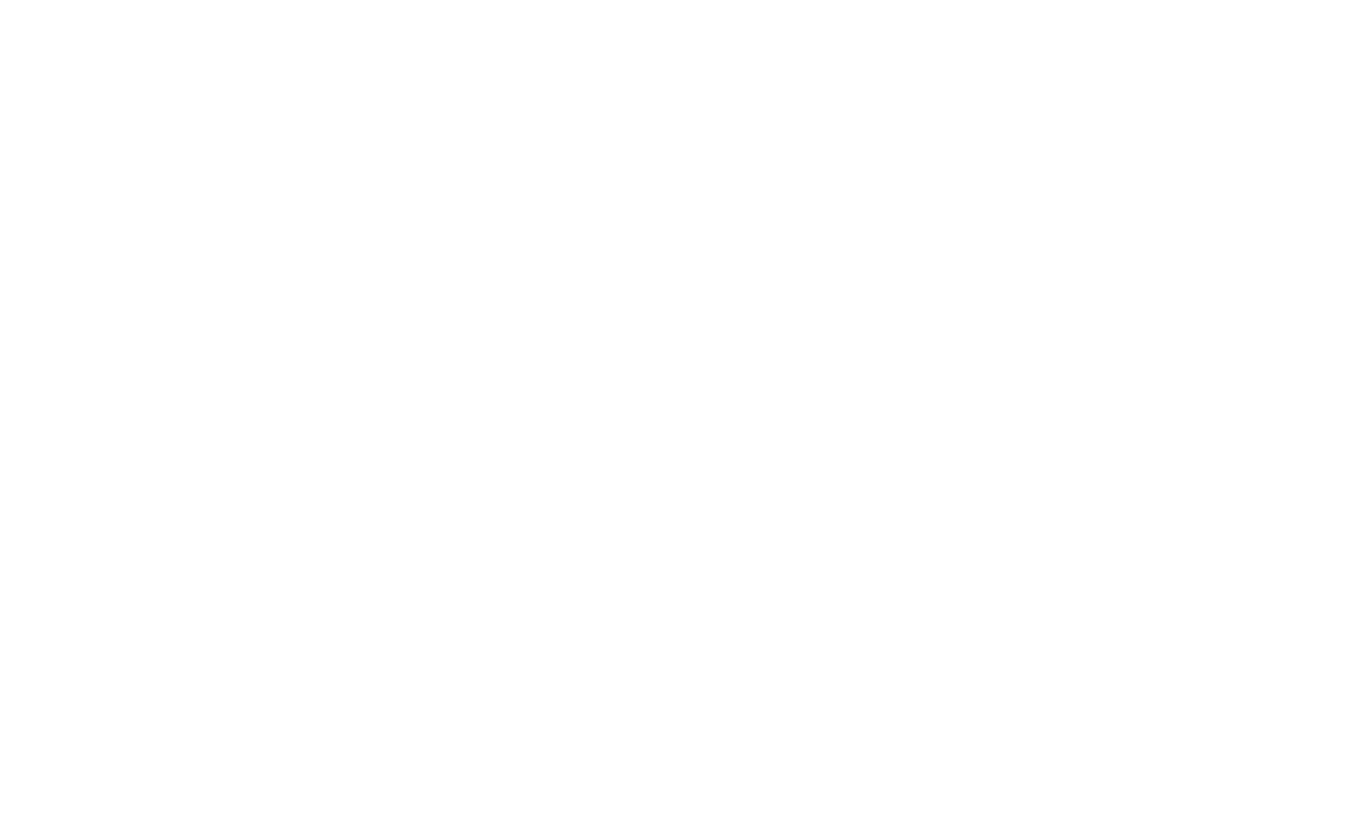
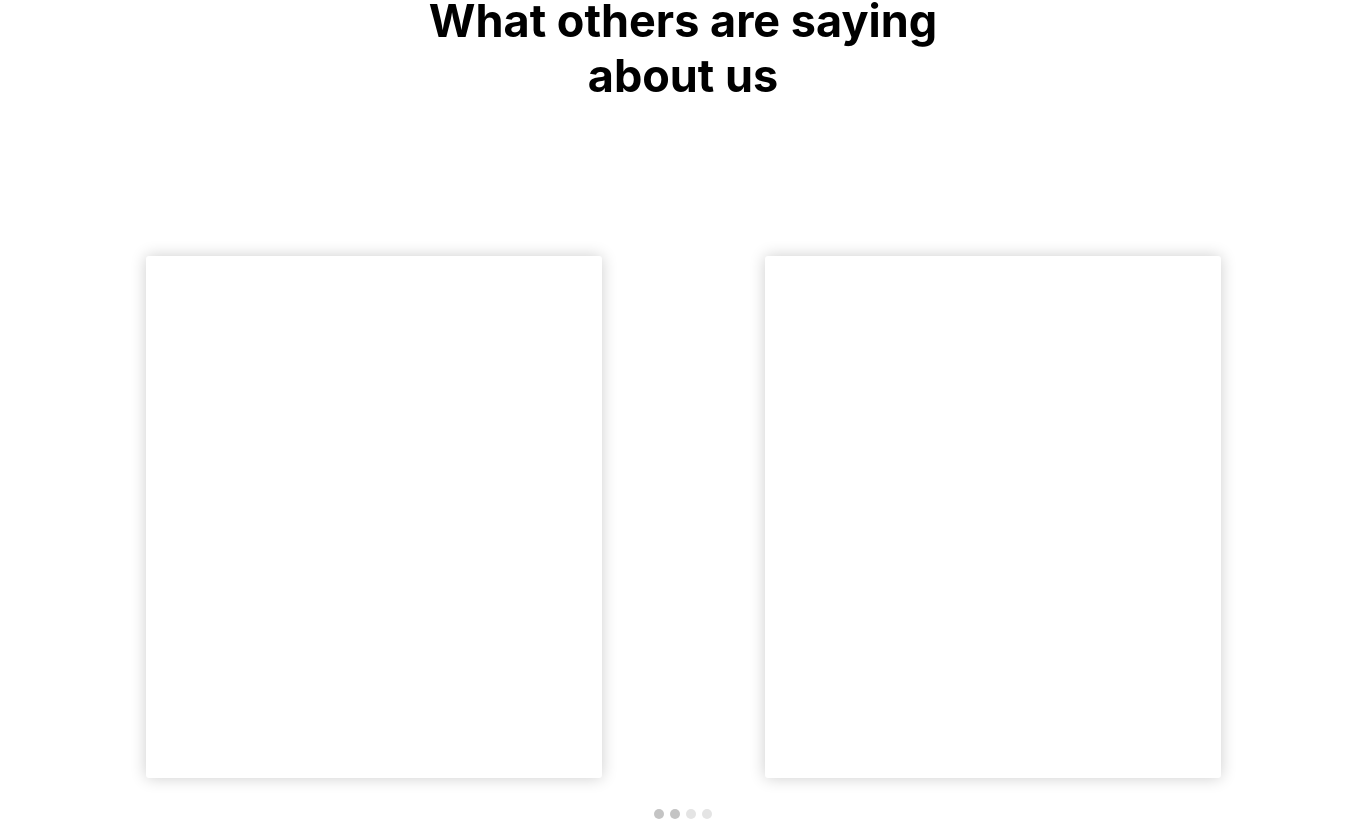
Before and after one commit to munirmahmud/beema, a React (Create React App) app: page / in a window 1280 px wide. Shown: the part 2578-3401 px from the top of the page, 1366 px wide, since content can reach past the window. Before the commit the page ends 2491 px from the top, so only its background shows below. Built offline with nearby package versions, Linux system fonts and the light colour scheme.

Commit message:
Carousel for reviews component added

```diff
--- /dev/null
+++ b/src/components/ReviewsCard/index.jsx
@@ -0,0 +1,19 @@
+import React from 'react';
+import styled from 'styled-components';
+
+export const ReviewsCard = (props) => {
+    return (
+        <CardContainer>
+
+        </CardContainer>
+    )
+};
+
+const CardContainer = styled.div`
+    width: 456px;
+    height: 522px;
+    background: #FFFFFF;
+    box-shadow: 0px 0px 16px rgba(0, 0, 0, 0.2);
+    border-radius: 3px;
+    margin: 5px 2em;
+`;
--- /dev/null
+++ b/src/containers/Home/Reviews.jsx
@@ -0,0 +1,91 @@
+import { CarouselProvider, DotGroup, Slide, Slider } from 'pure-react-carousel';
+import 'pure-react-carousel/dist/react-carousel.es.css';
+import React from 'react';
+import { Element } from 'react-scroll';
+import styled from 'styled-components';
+import { ReviewsCard } from '../../components/ReviewsCard/';
+import { Title } from '../../components/Title';
+
+
+export const Reviews = () => {
+    return (
+        <ReviewsContainer>
+            <Title>What others are saying <br />about us</Title>
+
+            <StyledCarouselProvider naturalSlideWidth={200} naturalSlideHeight={185} totalSlides={4} visibleSlides={2}>
+                <Slider>
+                    <StyledSlide index={0}>
+                        <ReviewsCard />
+                    </StyledSlide>
+                    <StyledSlide index={1}>
+                        <ReviewsCard />
+                    </StyledSlide>
+                    <StyledSlide index={2}>
+                        <ReviewsCard />
+                    </StyledSlide>
+                    <StyledSlide index={3}>
+                        <ReviewsCard />
+                    </StyledSlide>
+                </Slider>
+                <StyledDotGroup />
+            </StyledCarouselProvider>
+        </ReviewsContainer>
+    )
+};
+
+const ReviewsContainer = styled(Element)`
+    height: 800px;
+    width: 1366px;
+    margin: 0 auto;
+    display: flex;
+    flex-direction: column;
+    align-items: center;
+    text-align: center;
+`;
+
+const StyledCarouselProvider = styled(CarouselProvider)`
+    width: 100%;
+    margin-top: 8em;
+    padding: 0 4em;
+`;
+
+const StyledSlide = styled(Slide)`
+    .carousel__inner-slide {
+        display: flex;
+        align-items: center;
+        justify-content: center;
+    }
+`;
+
+const StyledDotGroup = styled(DotGroup)`
+    button {
+        background: #E4E4E4;
+        width: 10px;
+        height:  10px;
+        border-radius: 50%;
+        outline: none;
+        border: none;
+
+        &:not(:last-of-type) {
+            margin-right: 6px;
+        }
+
+        &.carousel__dot--selected {
+            background-color: #C4C4C4;
+        }
+    }
+`;
+
+const QuoteIcon = styled.div`
+    position: absolute;
+    top: 10px;
+    left: 15px;
+    color: #D1D1D1;
+    font-size: 45px;
+`;
+
+const ReviewText = styled.p`
+    font-size: 20px;
+    line-height: 147.2%;
+    color: #585858;
+`;
--- a/src/containers/Home/index.jsx
+++ b/src/containers/Home/index.jsx
@@ -1,6 +1,8 @@
 import React from 'react';
 import styled from 'styled-components';
+import { Margin } from '../../components/Margin';
 import { Hero } from './Hero';
+import { Reviews } from './Reviews';
 import { ServicesSection } from './ServicesSection';
 
 export const Home = () => {
@@ -8,6 +10,8 @@
         <PageContainer>
             <Hero />
             <ServicesSection />
+            <Margin direction="vertical" margin="5em" />
+            <Reviews />
         </PageContainer>
     );
 };
```
